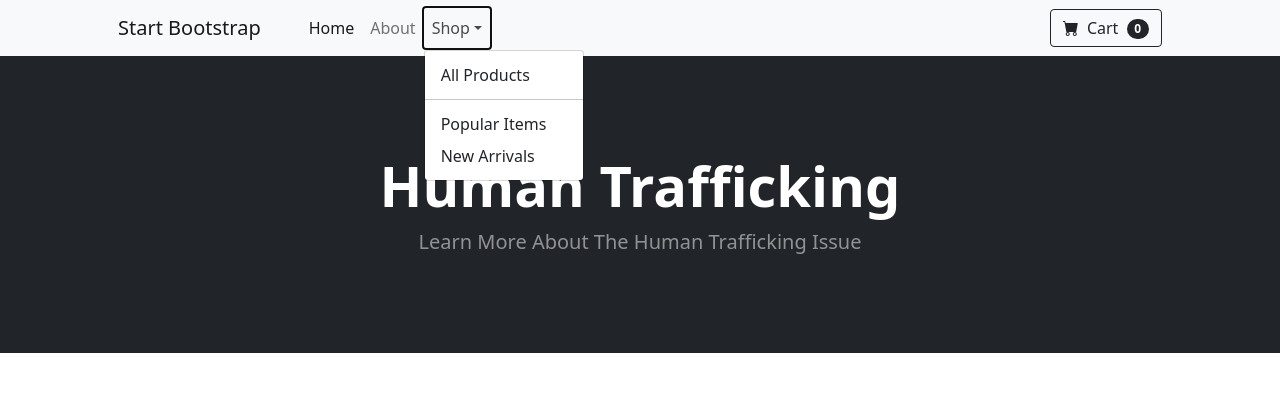
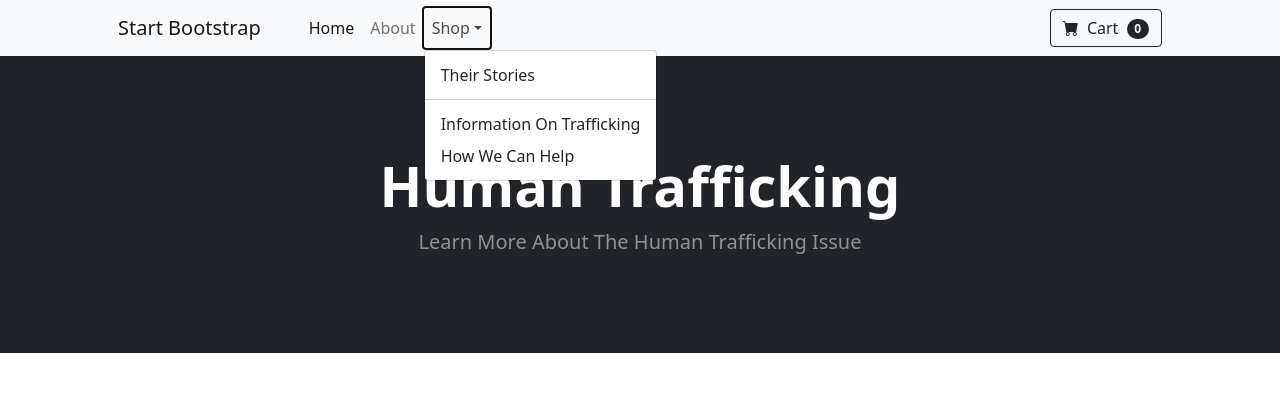
Before and after one commit to oliverescobar/missingPersons, a Django app: page / in a window 1280 px wide, after a click on "Shop". Shown: the top 420 px of the page. Run offline with Django 4.2, Linux system fonts and the light colour scheme; grey boxes labelled with a size stand in for pictures from a placeholder-image service; some libraries are stand-ins or nearby versions.

Commit message:
Update homepage.html

```diff
--- a/missingPersons/templates/homepages/homepage.html
+++ b/missingPersons/templates/homepages/homepage.html
@@ -55,10 +55,10 @@
                 >Shop</a
               >
               <ul class="dropdown-menu" aria-labelledby="navbarDropdown">
-                <li><a class="dropdown-item" href="#!">All Products</a></li>
+                <li><a class="dropdown-item" href="#!">Their Stories</a></li>
                 <li><hr class="dropdown-divider" /></li>
-                <li><a class="dropdown-item" href="#!">Popular Items</a></li>
-                <li><a class="dropdown-item" href="#!">New Arrivals</a></li>
+                <li><a class="dropdown-item" href="#!">Information On Trafficking</a></li>
+                <li><a class="dropdown-item" href="#!">How We Can Help</a></li>
               </ul>
             </li>
           </ul>
```
